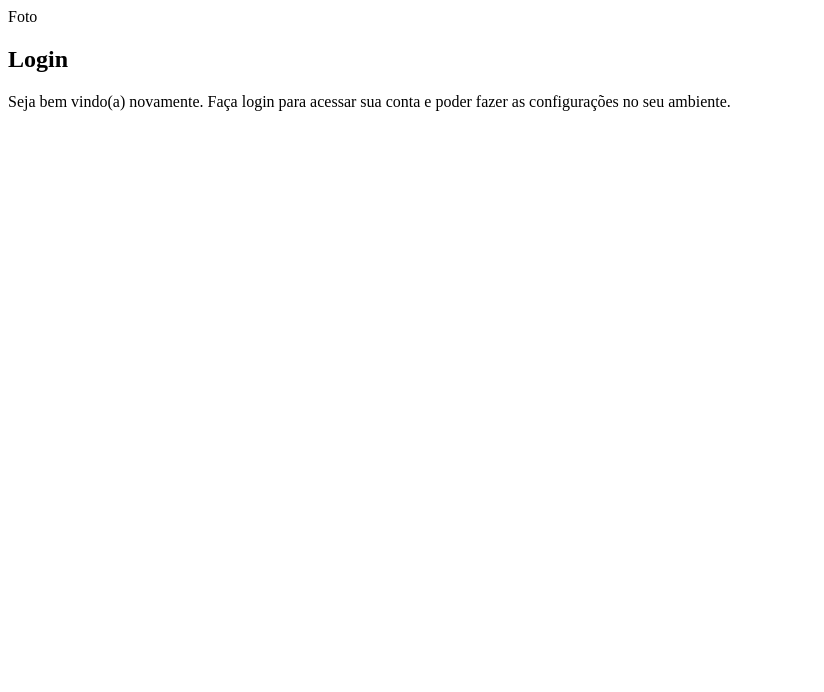
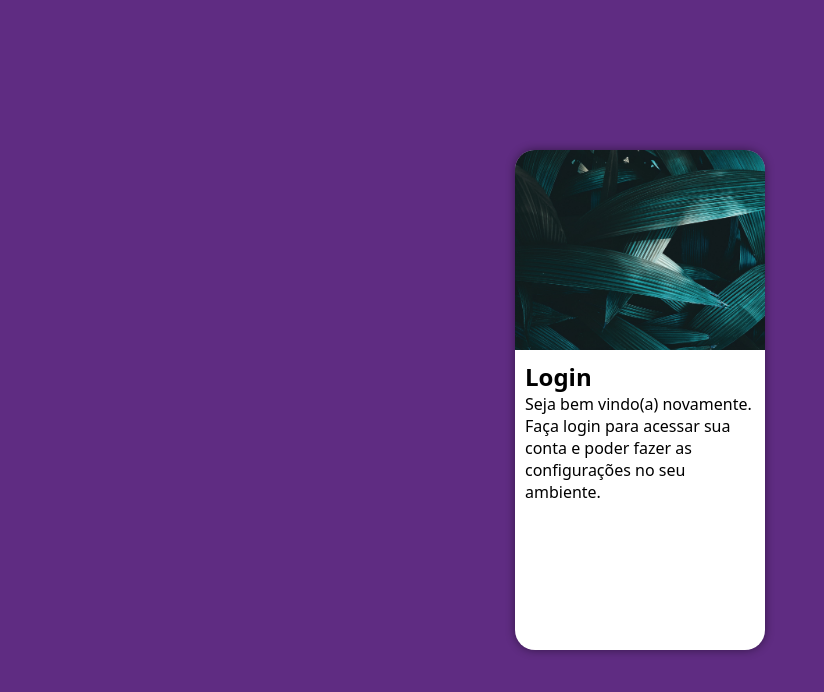
Before and after one commit to Diogoteller/projeto-logn, a plain HTML site: page index.html in a window 1280 px wide. Shown: the whole page, without its empty margins (0-824 px from the left). Drawn offline with Linux system fonts and the light colour scheme.

Commit message:
atualizado

```diff
--- a/estilo/style.css
+++ b/estilo/style.css
@@ -5,3 +5,48 @@
   Verde: #49a09d
   Lilás: #5f2c82
 */
+* {
+    font-family: system-ui, -apple-system, BlinkMacSystemFont, 'Segoe UI', Roboto, Oxygen, Ubuntu, Cantarell, 'Open Sans', 'Helvetica Neue', sans-serif;
+    padding: 0px;
+    margin: 0px;
+    box-sizing: border-box;
+}
+
+body, html {
+    background-color: #5f2c82;
+    width: 100vw;
+    height: 100vh;
+}
+main {
+    width: 100vw;
+   height: 100vh;
+   position: relative;
+}
+section#login {
+    position: absolute;
+    top: 50%;
+    left: 50%;
+    transform: translate(-50%, -50%);
+    overflow: hidden;
+
+    background-color: white;
+    width: 250px;
+    height: 500px;
+    border-radius: 20px;
+    box-shadow: 0px 0px 10px rgba(0, 0, 0, 0.450);
+}
+section#login > div#imagem {
+    display: block;
+    background:#5f2c82 url(../imagens/pexels-andre-moura-3293037.jpg) no-repeat;
+    background-size: cover;
+    height: 200px;
+
+}
+div#formulario {
+    padding: 10px;
+}
+
+section#login > div#formulario {
+    display: block;
+    padding-block-end: 10px;
+}
--- a/index.html
+++ b/index.html
@@ -10,7 +10,6 @@
     <main>
         <section id="login">
             <div id="imagem">
-                Foto
             </div>
             <div id="formulario">
                 <h1>Login</h1>
```
